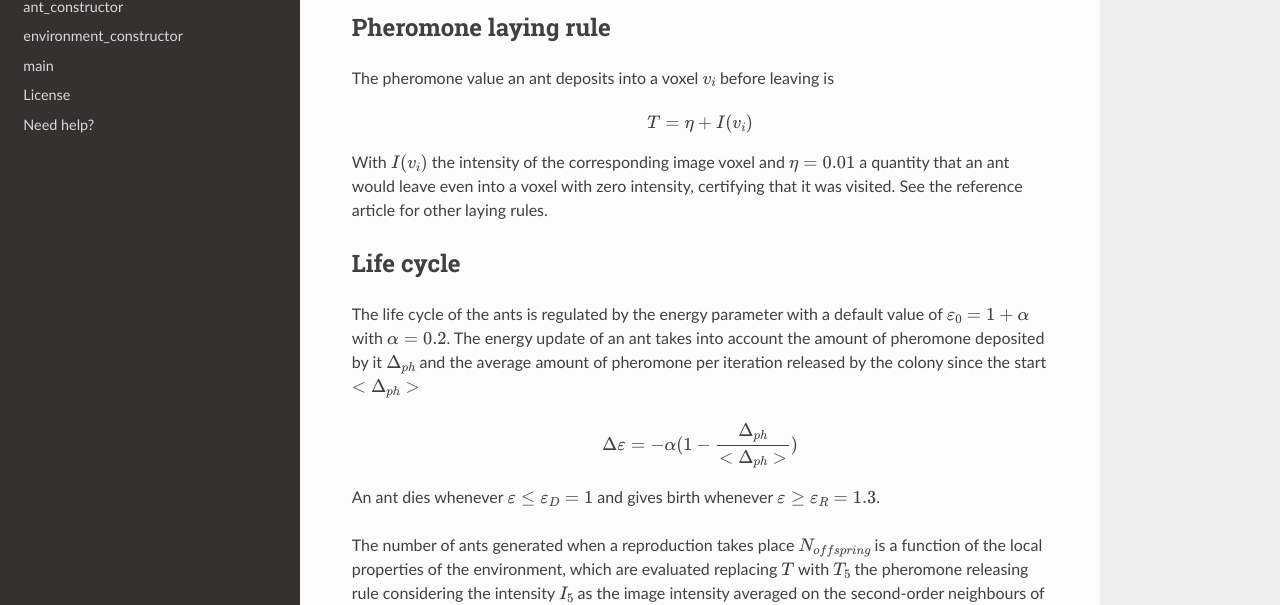
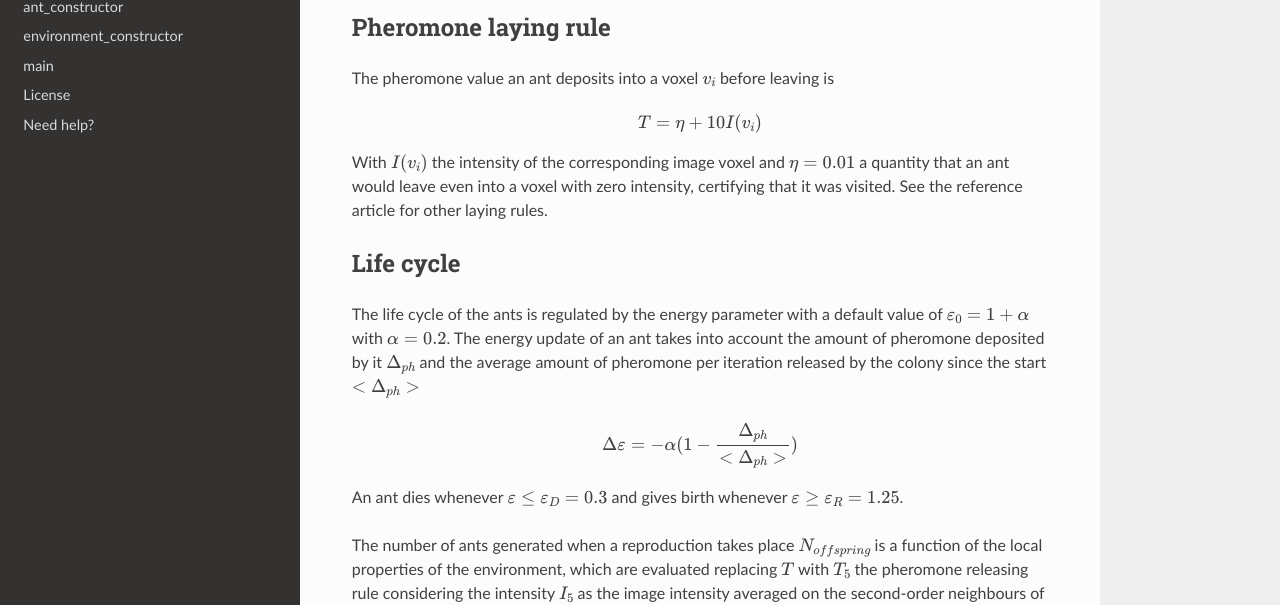
Before and after one commit to LorenzoPierfederici98/CAM_algorithm, a Sphinx documentation site: the page built from docs/index.rst, in a window 1280 px wide and 900 px high, scrolled down 1124 px. Shown: the part 145-750 px from the top of the window. Built offline with Sphinx 7.4.7 and the Read the Docs theme 2.0.0, drawn with Linux system fonts in a browser that asks for light colours.

Commit message:
updated params in docs

```diff
--- a/docs/index.rst
+++ b/docs/index.rst
@@ -31,7 +31,7 @@ Pheromone laying rule
 ^^^^^^^^^^^^^^^^^^^^^
 The pheromone value an ant deposits into a voxel :math:`v_i` before leaving is
 
-.. math:: T = \eta + I(v_i)
+.. math:: T = \eta + 10 I(v_i)
 
 With :math:`I(v_i)` the intensity of the corresponding image voxel and :math:`\eta = 0.01` a quantity that an ant would leave even into a voxel with zero intensity, certifying that it was visited. See the reference article for other laying rules.
 
@@ -42,7 +42,7 @@ The life cycle of the ants is regulated by the energy parameter with a default v
 
 .. math:: \Delta\varepsilon = -\alpha (1 - \frac{\Delta_{ph}}{<\Delta_{ph}>})
 
-An ant dies whenever :math:`\varepsilon\leq \varepsilon_D = 1` and gives birth whenever :math:`\varepsilon\geq \varepsilon_R = 1.3`.
+An ant dies whenever :math:`\varepsilon\leq \varepsilon_D = 0.3` and gives birth whenever :math:`\varepsilon\geq \varepsilon_R = 1.25`.
 
 The number of ants generated when a reproduction takes place :math:`N_{offspring}` is a function of the local properties of the environment, which are evaluated replacing :math:`T` with :math:`T_5` the pheromone releasing rule considering the intensity :math:`I_5` as the image intensity averaged on the second-order neighbours of the ant current voxel.
 
```
Also changed, not shown: 10 other files.
